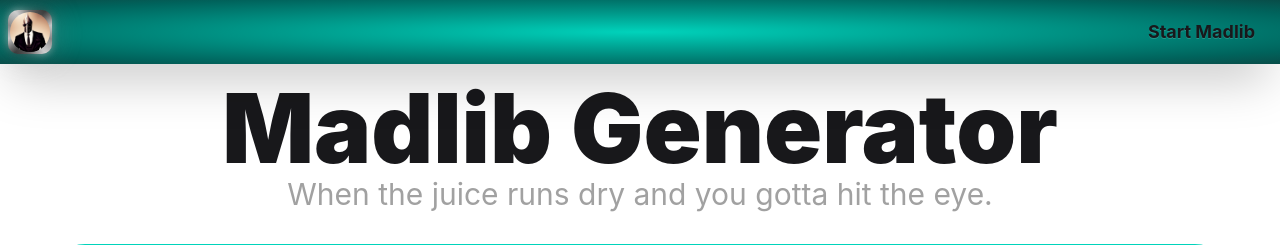
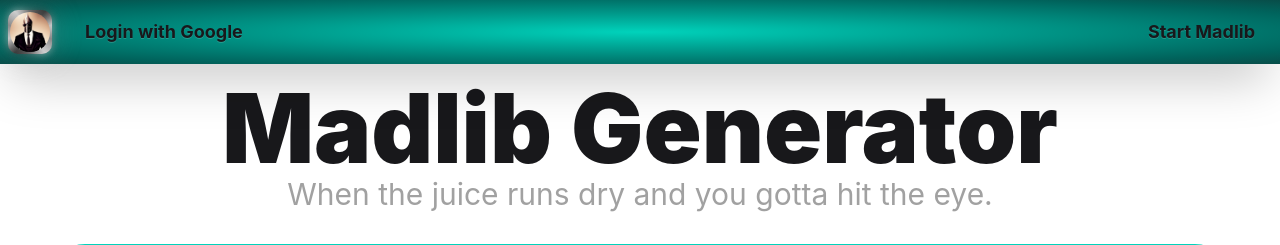
Before and after one commit to GlennFreeman/SWE-4633-Homework-2-Cloud-Site, a Flask app: template backend/templates/index.html.j2 in a window 1280 px wide. Shown: the top 245 px of the page. Run offline with Flask 3, Linux system fonts and the light colour scheme; the template is opened without the code that fills it, so the values that code supplies are empty.

Commit message:
set up login with google

```diff
--- a/backend/app.py
+++ b/backend/app.py
@@ -1,6 +1,7 @@
 import os
 
-from flask import Flask, render_template, request
+from authlib.integrations.flask_client import OAuth
+from flask import Flask, render_template, request, session, url_for
 
 base_dir = os.path.abspath(os.path.dirname(__file__))
 
@@ -11,10 +12,29 @@ app = Flask(
     template_folder=os.path.join(base_dir, "templates"),
 )
 
+app.secret_key = os.urandom(24)
+
+oauth = OAuth(app)
+google = oauth.register(
+    name="google",
+    client_id=os.environ["GOOGLE_CLIENT_ID"],
+    client_secret=os.environ["GOOGLE_CLIENT_SECRET"],
+    server_metadata_url="https://google.com",
+    client_kwargs={"scope": "openid email profile"},
+)
+
 
 @app.route("/")
 def index():
-    return render_template("index.html.j2", name="Glenn Freeman")
+    user = session.get("user")
+    return render_template("index.html.j2", user=user)
+
+
+@app.route("/login")
+def login():
+    # Redirects to Google's OAuth consent screen
+    redirect_uri = url_for("auth_callback", _external=True)
+    return google.authorize_redirect(redirect_uri)
 
 
 @app.route("/madlib", methods=["GET"])
--- a/backend/templates/index.html.j2
+++ b/backend/templates/index.html.j2
@@ -27,12 +27,21 @@
         <div class="flex flex-col min-h-dvh">
             <header class="mb-4" data-astro-cid-jbsoqdrt>
                 <nav class="navbar bg-radial from-accent to-accent-content shadow-2xl" data-astro-cid-jbsoqdrt>
+                {% if user %}
+                    <div class="aura aura-silver mr-4" data-astro-cid-jbsoqdrt><a href="/" data-astro-cid-jbsoqdrt><img
+                                src="{{ user.picture }}" id="nav-logo" alt="Logo" loading="eager"
+                                fetchpriority="high" data-astro-cid-jbsoqdrt="true" decoding="async" width="1513"
+                                height="1513" class="max-h-10 max-w-10 rounded-4xl"></a></div>
+                    <div class="flex-1" data-astro-cid-jbsoqdrt><a href="PLACEHOLDER"
+                            class="btn btn-ghost text-lg font-bold" data-astro-cid-jbsoqdrt>{{ user.name }}</a></div>
+                    {% else %}
                     <div class="aura aura-silver mr-4" data-astro-cid-jbsoqdrt><a href="/" data-astro-cid-jbsoqdrt><img
                                 src="/_astro/dapper_nib.CFBMWI7g_Zrgxyv.webp" id="nav-logo" alt="Logo" loading="eager"
                                 fetchpriority="high" data-astro-cid-jbsoqdrt="true" decoding="async" width="1513"
                                 height="1513" class="max-h-10 max-w-10 rounded-4xl"></a></div>
-                    <div class="flex-1" data-astro-cid-jbsoqdrt><a href="PLACEHOLDER"
-                            class="btn btn-ghost text-lg font-bold" data-astro-cid-jbsoqdrt>{{ name }}</a></div>
+                    <div class="flex-1" data-astro-cid-jbsoqdrt><a href="/login"
+                            class="btn btn-ghost text-lg font-bold" data-astro-cid-jbsoqdrt>Login with Google</a></div>
+                    {% endif %}
                     <div data-astro-cid-jbsoqdrt><a href="/" class="btn btn-ghost text-lg font-bold"
                             data-astro-cid-jbsoqdrt>Start&nbsp;Madlib</a></div>
                 </nav>
```
